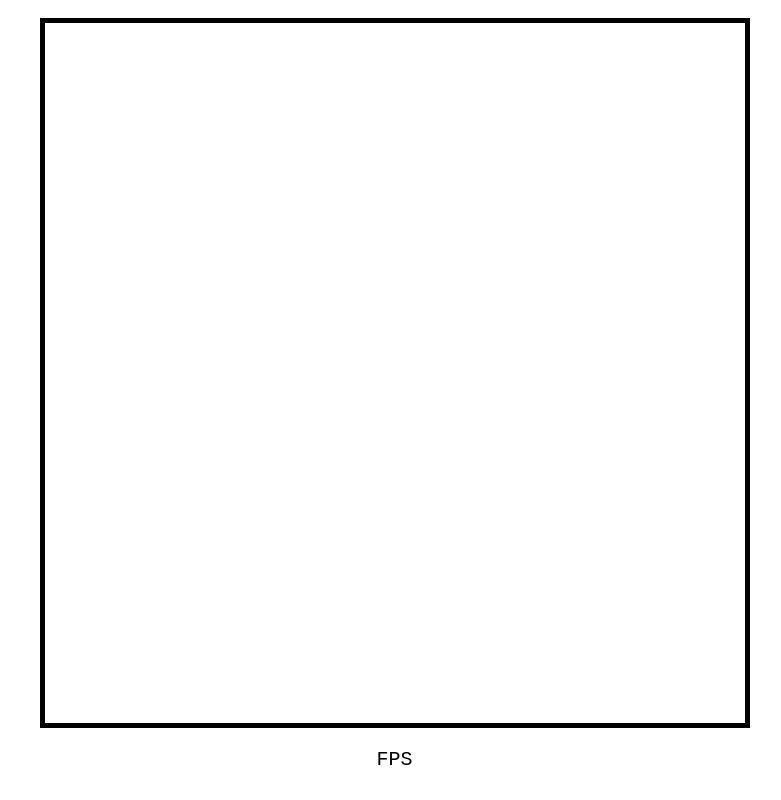
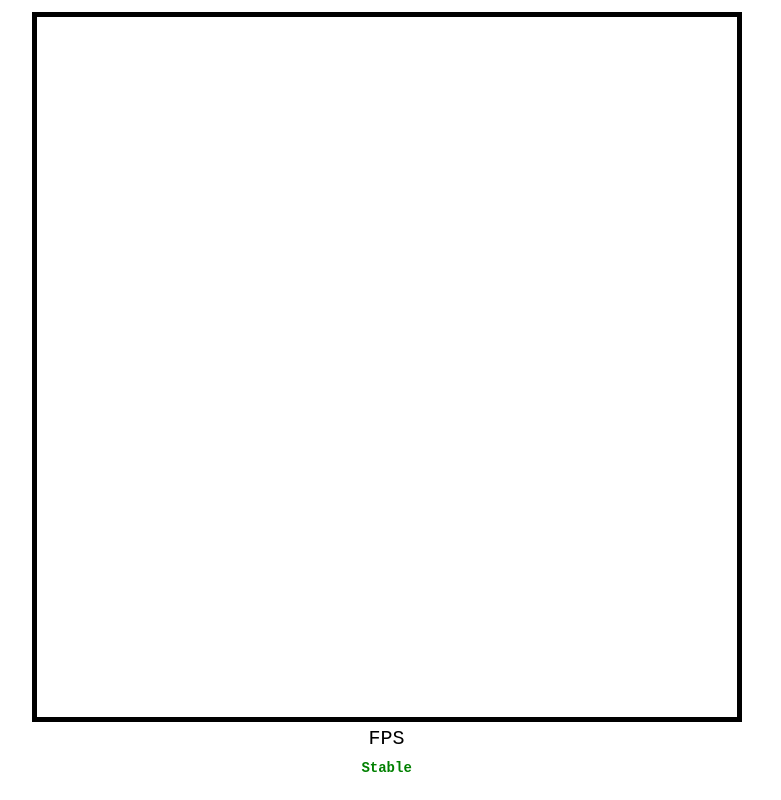
Before and after one commit to medakk/spherro, a website: page www/index.html in a window 1280 px wide. Shown: the whole page, without its empty margins (247-1028 px from the left). Drawn offline with Linux system fonts and the light colour scheme.

Commit message:
update HTML viewer to show stability

```diff
--- a/www/index.html
+++ b/www/index.html
@@ -4,7 +4,7 @@
     <meta charset="utf-8">
     <title>spherro</title>
     <style>
-      body {
+      #main {
         position: absolute;
         top: 0;
         left: 0;
@@ -23,14 +23,32 @@
       }
 
       #fps {
-        font: 20px black;
+        font-size: 20px;
         font-family: monospace;
+      }
+
+      #stability {
+        font-size: 14px;
+        color: green;
+        font-weight: bold;
+        font-family: monospace;
+      }
+
+      p {
+        margin-top: 5px;
+        margin-bottom: 5px;
       }
     </style>
   </head>
   <body>
-    <canvas id="spherro-canvas"></canvas>
-    <p id="fps">FPS</p>
+    <div id="main">
+      <canvas id="spherro-canvas"></canvas>
+      <p id="fps">FPS</p>
+      <p id="stability">Stable</p>
+    </div>
+
+    <br>
+
     <script src="./bootstrap.js"></script>
   </body>
 </html>
--- a/www/src/index.js
+++ b/www/src/index.js
@@ -16,6 +16,7 @@ var shouldReset = false;
 var mouseX = 0;
 var mouseY = 0;
 var isMousedown = false;
+var isStable = true;
 
 const renderLoop = (currentTime) => {
     fpsCounter.register(currentTime);
@@ -23,10 +24,18 @@ const renderLoop = (currentTime) => {
 
     for(var i=0; i<2; i++) {
         universe.update(0.005);
+        if(universe.is_unstable()) {
+            isStable = false;
+            document.getElementById('stability').innerText = 'Unstable';
+            document.getElementById('stability').style.color = 'red';
+        }
     }
 
     if(shouldReset) {
         universe = Universe.new(WIDTH, HEIGHT, strategy);
+        isStable = true;
+        document.getElementById('stability').innerText = 'Stable';
+        document.getElementById('stability').style.color = 'green';
         shouldReset = false;
     }
 
```
